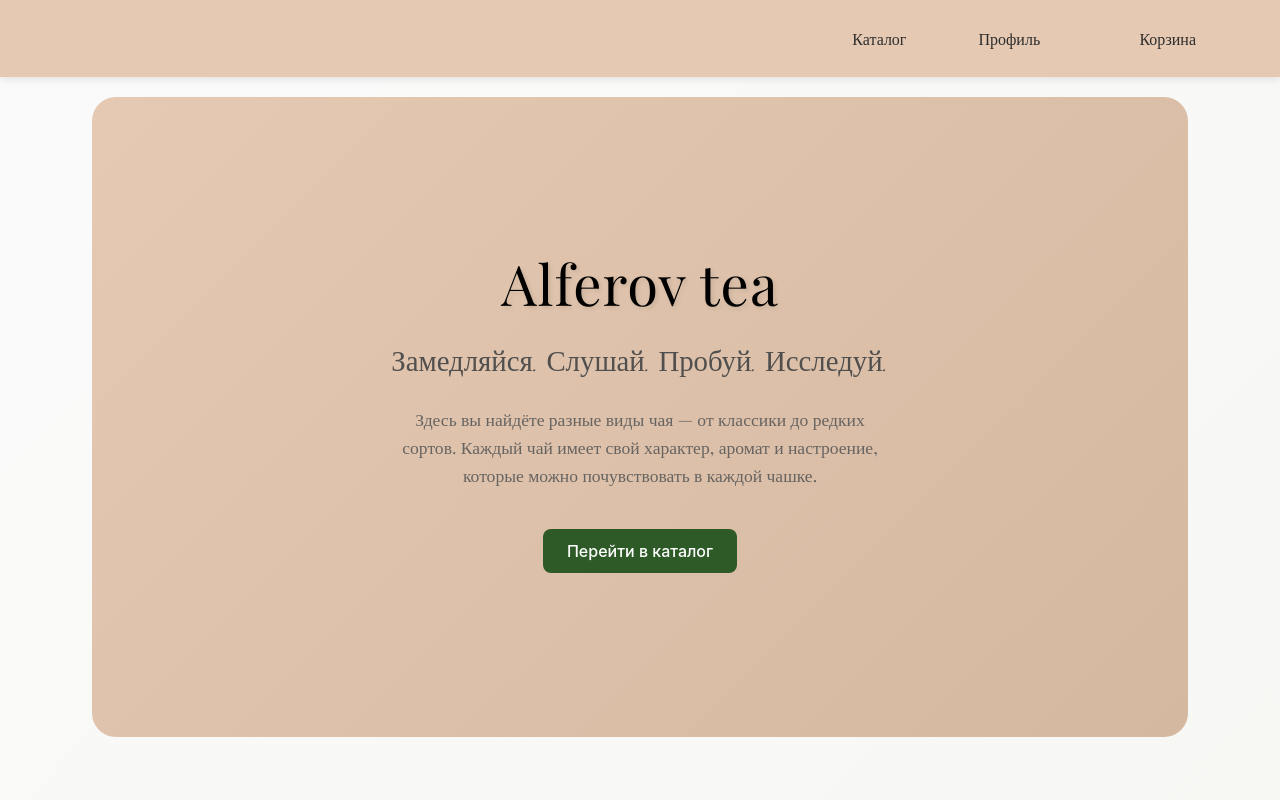
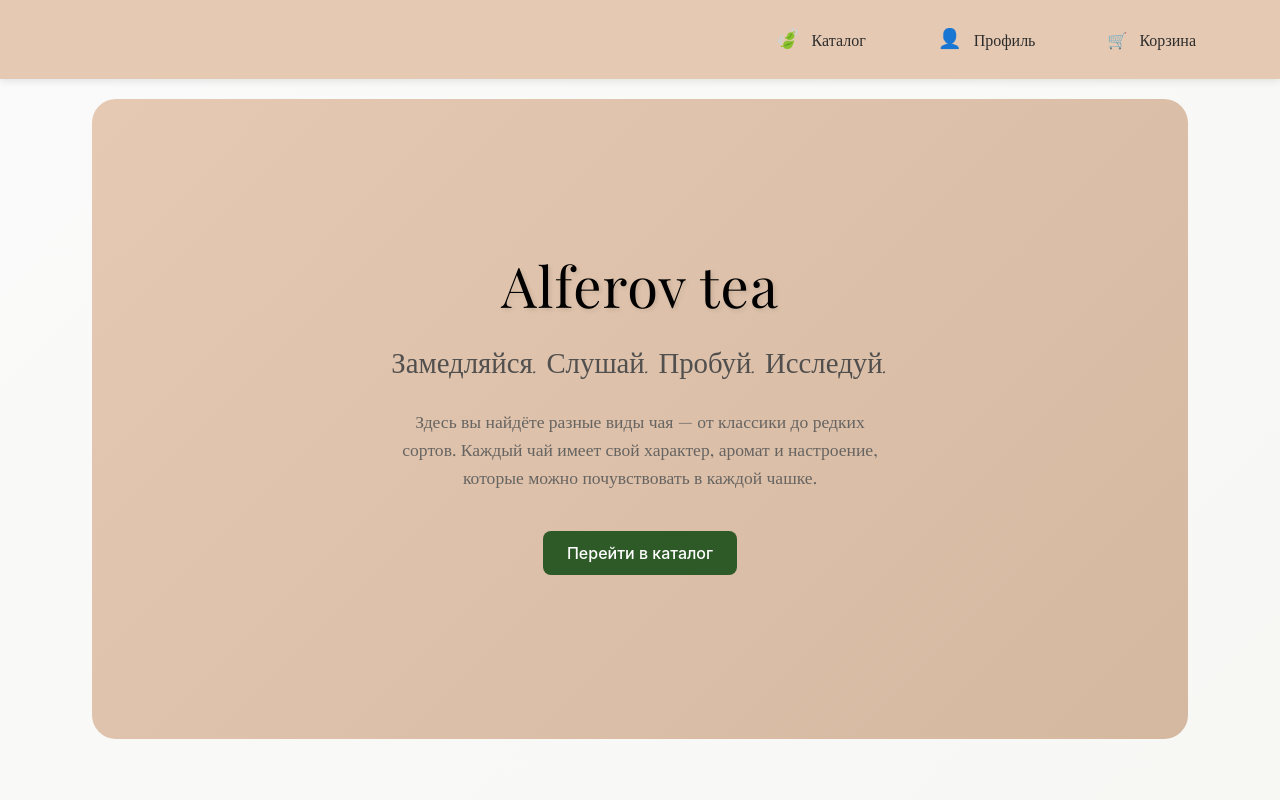
Before and after one commit to lianafah/tea-marketplace, a React (Vite) app: page / in a window 1280 px wide. Shown: the top 800 px of the page. Built offline with nearby package versions, Linux system fonts and the light colour scheme; a web font is replaced by a local one.

Commit message:
Fix cart badge positioning to be above cart emoji and ensure consistent alignment with other navigation elements

```diff
--- a/src/components/Header.css
+++ b/src/components/Header.css
@@ -52,17 +52,33 @@
   background-color: rgba(139, 107, 75, 0.2);
 }
 
-.cart-icon-container {
+/* Стили для эмоджи Каталога и Профиля (не для Корзины) */
+.nav-link:not(.cart-link)::before {
+  content: attr(data-emoji);
+  font-size: 1.2rem;
+  display: inline-block;
+  margin-right: 0.25rem;
+  min-width: 1.2em;
+  min-height: 1.2em;
+  line-height: 1;
+  vertical-align: middle;
+}
+
+/* Контейнер для иконки корзины и кружка */
+.cart-icon-wrapper {
   position: relative;
   display: inline-block;
   min-width: 1.2em;
   min-height: 1.2em;
+  margin-right: 0.25rem;
+  vertical-align: middle;
 }
 
+/* Красный кружок над эмоджи корзины */
 .cart-badge {
   position: absolute;
-  top: -6px;
-  right: -6px;
+  top: -8px;
+  right: -8px;
   background: #e74c3c;
   color: white;
   border-radius: 50%;
--- a/src/components/Header.tsx
+++ b/src/components/Header.tsx
@@ -42,10 +42,10 @@ const Header: React.FC = () => {
 
             <Link
               to="/cart"
-              className={`nav-link ${isActive('/cart') ? 'active' : ''}`}
-              data-emoji="🛒"
+              className={`nav-link cart-link ${isActive('/cart') ? 'active' : ''}`}
             >
-              <div className="cart-icon-container">
+              <div className="cart-icon-wrapper">
+                🛒
                 {cartItemsCount > 0 && (
                   <span className="cart-badge">{cartItemsCount}</span>
                 )}
```
